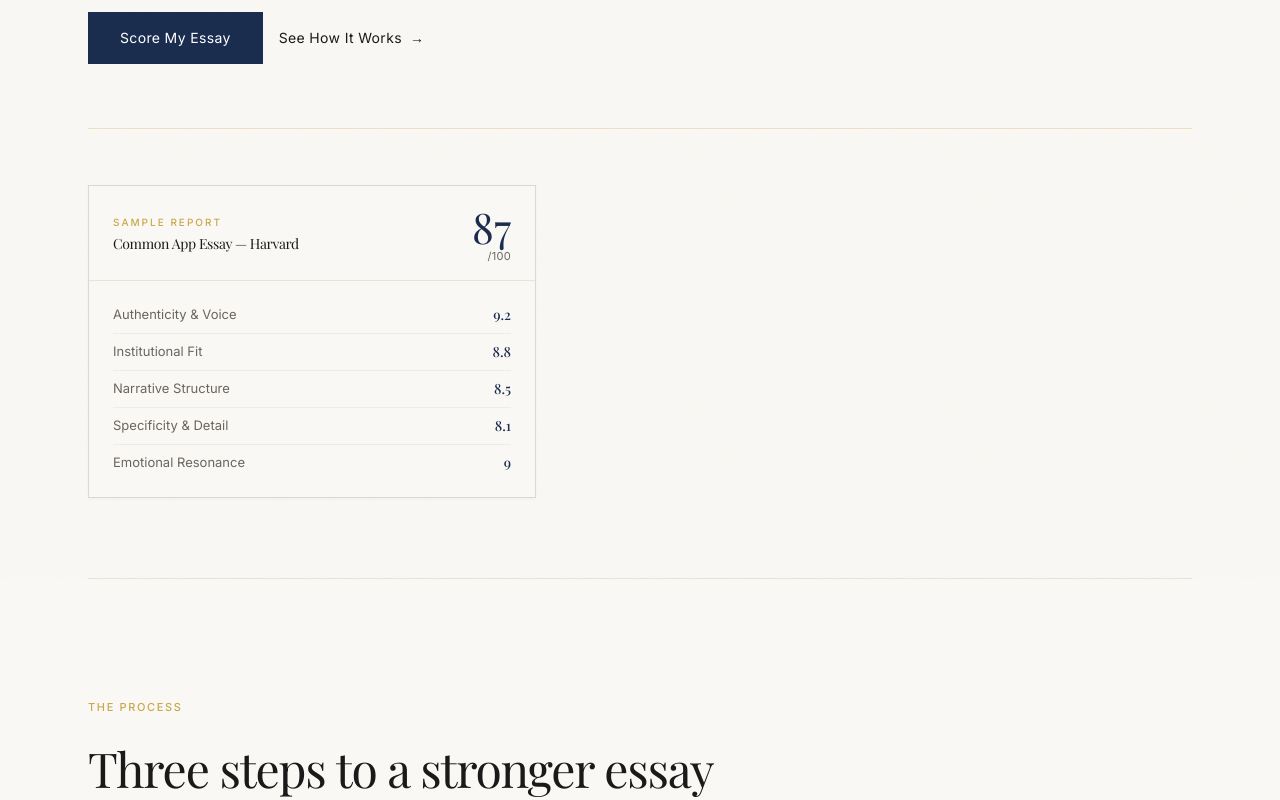
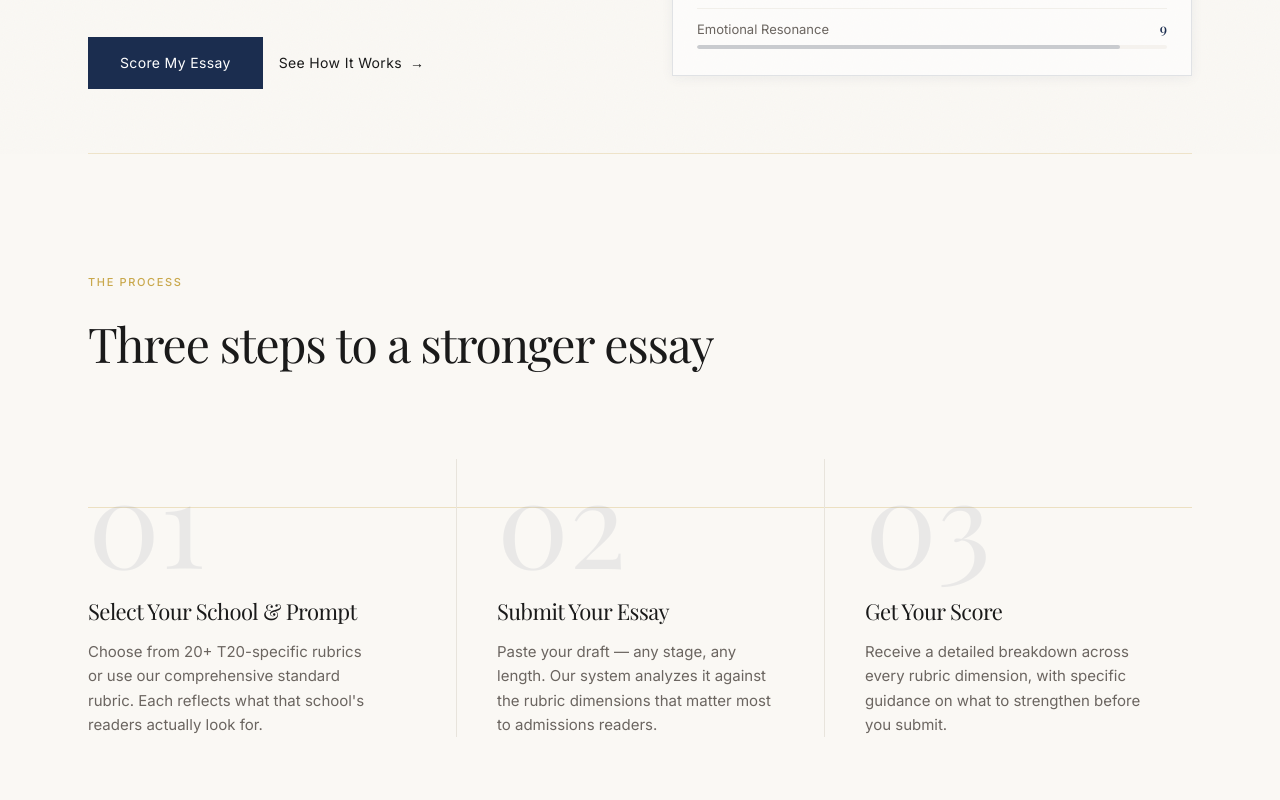
Before and after one commit to jylee1286/admit-one, a Next.js app: page / in a window 1280 px wide. Shown: the part 980-1780 px from the top of the page. Built offline with nearby package versions, Linux system fonts and the light colour scheme; a web font is replaced by a local one.

Commit message:
v3 - two-col hero, stronger testimonials, gold-bordered pricing, tighter spacing

```diff
--- a/app/globals.css
+++ b/app/globals.css
@@ -37,8 +37,8 @@
 /* Scroll fade-in */
 .fade-in-section {
   opacity: 0;
-  transform: translateY(24px);
-  transition: opacity 0.7s ease-out, transform 0.7s ease-out;
+  transform: translateY(20px);
+  transition: opacity 0.8s cubic-bezier(0.22, 1, 0.36, 1), transform 0.8s cubic-bezier(0.22, 1, 0.36, 1);
 }
 
 .fade-in-section.is-visible {
@@ -46,7 +46,21 @@
   transform: translateY(0);
 }
 
+/* Staggered delays for grid children */
+.fade-in-section:nth-child(2) {
+  transition-delay: 0.1s;
+}
+.fade-in-section:nth-child(3) {
+  transition-delay: 0.2s;
+}
+
 /* Smooth scrolling */
 html {
   scroll-behavior: smooth;
 }
+
+/* Selection color */
+::selection {
+  background: rgba(201, 168, 76, 0.2);
+  color: #1B2D4F;
+}
--- a/components/Hero.tsx
+++ b/components/Hero.tsx
@@ -3,11 +3,11 @@
 import { useEffect, useRef } from "react";
 
 const rubricDimensions = [
-  { label: "Authenticity & Voice", score: 9.2 },
-  { label: "Institutional Fit", score: 8.8 },
-  { label: "Narrative Structure", score: 8.5 },
-  { label: "Specificity & Detail", score: 8.1 },
-  { label: "Emotional Resonance", score: 9.0 },
+  { label: "Authenticity & Voice", score: 9.2, width: 92 },
+  { label: "Institutional Fit", score: 8.8, width: 88 },
+  { label: "Narrative Structure", score: 8.5, width: 85 },
+  { label: "Specificity & Detail", score: 8.1, width: 81 },
+  { label: "Emotional Resonance", score: 9.0, width: 90 },
 ];
 
 export default function Hero() {
@@ -16,7 +16,7 @@ export default function Hero() {
   useEffect(() => {
     const el = cardRef.current;
     if (!el) return;
-    const timeout = setTimeout(() => el.classList.add("is-visible"), 400);
+    const timeout = setTimeout(() => el.classList.add("is-visible"), 300);
     return () => clearTimeout(timeout);
   }, []);
 
@@ -25,17 +25,20 @@ export default function Hero() {
       {/* Faint background decorative text */}
       <div
         className="absolute top-1/2 left-1/2 -translate-x-1/2 -translate-y-1/2 font-serif text-navy whitespace-nowrap select-none pointer-events-none"
-        style={{ fontSize: "clamp(160px, 22vw, 400px)", opacity: 0.035, letterSpacing: "0.05em" }}
+        style={{ fontSize: "clamp(160px, 24vw, 440px)", opacity: 0.03, letterSpacing: "0.06em" }}
         aria-hidden="true"
       >
         ADMIT ONE
       </div>
 
-      <div className="max-w-6xl mx-auto px-6 pt-24 pb-16 md:pt-32 md:pb-20">
-        <div className="max-w-2xl">
+      <div className="max-w-6xl mx-auto px-6 pt-24 pb-14 md:pt-32 md:pb-16">
+        {/* Two-column layout on desktop: headline left, card right */}
+        <div className="grid grid-cols-1 lg:grid-cols-2 gap-12 lg:gap-16 items-start">
+          {/* Left column */}
+          <div>
             <h1
               className="font-serif text-primary leading-[1.05] tracking-tight mb-6"
-            style={{ fontSize: "clamp(48px, 7vw, 80px)" }}
+              style={{ fontSize: "clamp(48px, 7vw, 76px)" }}
             >
               Your Essay, Scored by the T20&nbsp;Standard
             </h1>
@@ -64,17 +67,12 @@ export default function Hero() {
             </div>
           </div>
 
-        {/* Gold horizontal rule */}
-        <div className="mt-14 md:mt-16 mb-12 md:mb-14">
-          <div className="h-px bg-gold/30 w-full" />
-        </div>
-
-        {/* Mock Score Card */}
+          {/* Right column — Mock Score Card */}
           <div
             ref={cardRef}
-          className="fade-in-section max-w-md"
+            className="fade-in-section lg:mt-2"
           >
-          <div className="border border-navy/15 bg-cream relative" style={{ boxShadow: "0 1px 3px rgba(27,45,79,0.04)" }}>
+            <div className="border border-navy/12 bg-white/60 relative" style={{ boxShadow: "0 2px 12px rgba(27,45,79,0.06)" }}>
               {/* Card header */}
               <div className="px-6 pt-5 pb-4 border-b border-border">
                 <div className="flex items-center justify-between">
@@ -83,11 +81,11 @@ export default function Hero() {
                       Sample Report
                     </p>
                     <p className="font-serif text-primary text-sm tracking-tight">
-                    Common App Essay — Harvard
+                      Common App — Harvard
                     </p>
                   </div>
                   <div className="text-right">
-                  <p className="font-serif text-navy leading-none" style={{ fontSize: "42px" }}>
+                    <p className="font-serif text-navy leading-none" style={{ fontSize: "48px" }}>
                       87
                     </p>
                     <p className="text-secondary text-[11px] tracking-wide">/100</p>
@@ -95,21 +93,35 @@ export default function Hero() {
                 </div>
               </div>
 
-            {/* Rubric dimensions */}
+              {/* Rubric dimensions with bars */}
               <div className="px-6 py-4">
                 {rubricDimensions.map((dim) => (
                   <div
                     key={dim.label}
-                  className="flex items-center justify-between py-2 border-b border-border/60 last:border-b-0"
+                    className="py-2.5 border-b border-border/50 last:border-b-0"
                   >
+                    <div className="flex items-center justify-between mb-1.5">
                       <span className="text-secondary text-[13px]">{dim.label}</span>
                       <span className="font-serif text-navy text-sm font-medium">{dim.score}</span>
+                    </div>
+                    <div className="h-1 bg-border/40 rounded-full overflow-hidden">
+                      <div
+                        className="h-full bg-navy/20 rounded-full"
+                        style={{ width: `${dim.width}%` }}
+                      />
+                    </div>
                   </div>
                 ))}
               </div>
             </div>
           </div>
         </div>
+      </div>
+
+      {/* Gold rule at bottom of hero */}
+      <div className="max-w-6xl mx-auto px-6">
+        <div className="h-px bg-gold/25" />
+      </div>
     </section>
   );
 }
--- a/components/HowItWorks.tsx
+++ b/components/HowItWorks.tsx
@@ -6,7 +6,7 @@ const steps = [
   {
     num: "01",
     title: "Select Your School & Prompt",
-    desc: "Choose from 20+ T20-specific rubrics or use our comprehensive standard rubric. Each one reflects what that school's readers actually look for.",
+    desc: "Choose from 20+ T20-specific rubrics or use our comprehensive standard rubric. Each reflects what that school's readers actually look for.",
   },
   {
     num: "02",
@@ -32,7 +32,7 @@ export default function HowItWorks() {
           }
         });
       },
-      { threshold: 0.15 }
+      { threshold: 0.1 }
     );
 
     const els = sectionRef.current?.querySelectorAll(".fade-in-section");
@@ -42,69 +42,61 @@ export default function HowItWorks() {
   }, []);
 
   return (
-    <section id="how-it-works" ref={sectionRef} className="bg-cream">
-      {/* Section divider */}
-      <div className="max-w-6xl mx-auto px-6">
-        <div className="h-px bg-border" />
-      </div>
-
-      <div className="py-[80px] md:py-[120px]">
+    <section id="how-it-works" ref={sectionRef} className="bg-cream py-[80px] md:py-[120px]">
       <div className="max-w-6xl mx-auto px-6">
         <div className="fade-in-section">
           <p className="text-gold text-[11px] font-sans font-medium uppercase tracking-[0.15em] mb-4">
             The Process
           </p>
           <h2
-              className="font-serif text-primary tracking-tight mb-16 md:mb-20"
+            className="font-serif text-primary tracking-tight mb-14 md:mb-20"
             style={{ fontSize: "clamp(32px, 4vw, 48px)" }}
           >
             Three steps to a stronger essay
           </h2>
         </div>
 
-          {/* Steps with connecting gold line */}
-          <div className="relative">
-            {/* Horizontal gold connecting line (desktop) */}
+        {/* Steps */}
+        <div className="grid grid-cols-1 md:grid-cols-3 gap-0 relative">
+          {/* Horizontal gold connecting line (desktop only) */}
           <div
-              className="hidden md:block absolute left-0 right-0 h-px bg-gold/25"
-              style={{ top: "40px" }}
+            className="hidden md:block absolute left-0 right-0 h-px bg-gold/30"
+            style={{ top: "48px" }}
           />
 
-            <div className="grid grid-cols-1 md:grid-cols-3 gap-0">
           {steps.map((step, i) => (
-                <div key={step.num} className="fade-in-section relative">
-                  {/* Vertical divider between columns (desktop) */}
-                  {i > 0 && (
-                    <div className="hidden md:block absolute left-0 top-0 bottom-0 w-px bg-border" />
-                  )}
+            <div
+              key={step.num}
+              className={`fade-in-section relative ${
+                i > 0 ? "md:border-l md:border-border" : ""
+              }`}
+            >
+              {/* Mobile divider */}
+              {i > 0 && <div className="md:hidden h-px bg-border my-8" />}
 
-                  {/* Mobile divider */}
-                  {i > 0 && (
-                    <div className="md:hidden h-px bg-border my-10" />
-                  )}
-
-                  <div className={`relative ${i > 0 ? "md:pl-10 lg:pl-12" : ""} ${i < steps.length - 1 ? "md:pr-10 lg:pr-12" : ""}`}>
+              <div className={`relative ${i > 0 ? "md:pl-10" : ""} ${i < steps.length - 1 ? "md:pr-10" : ""}`}>
                 {/* Large background number */}
+                <div className="relative">
                   <span
-                      className="font-serif text-navy absolute -top-6 left-0 select-none pointer-events-none"
+                    className="font-serif text-navy block select-none pointer-events-none leading-none"
                     style={{
-                        fontSize: "clamp(90px, 10vw, 120px)",
+                      fontSize: "clamp(80px, 10vw, 120px)",
                       opacity: 0.07,
-                        left: i > 0 ? "40px" : "0",
                     }}
                     aria-hidden="true"
                   >
                     {step.num}
                   </span>
+                </div>
 
-                    <div className="relative pt-16 md:pt-20">
+                <div className="mt-4">
                   <h3
                     className="font-serif text-primary mb-3 tracking-tight"
-                        style={{ fontSize: "clamp(20px, 2.2vw, 24px)" }}
+                    style={{ fontSize: "22px" }}
                   >
                     {step.title}
                   </h3>
-                      <p className="text-secondary leading-relaxed max-w-xs" style={{ fontSize: "15px" }}>
+                  <p className="text-secondary leading-relaxed" style={{ fontSize: "15px", maxWidth: "280px" }}>
                     {step.desc}
                   </p>
                 </div>
@@ -113,8 +105,6 @@ export default function HowItWorks() {
           ))}
         </div>
       </div>
-        </div>
-      </div>
     </section>
   );
 }
```
Also changed, not shown: components/Pricing.tsx (+17 -15 lines), components/Testimonials.tsx (+11 -14 lines). Lines whose indentation alone changed are shown as unchanged.
